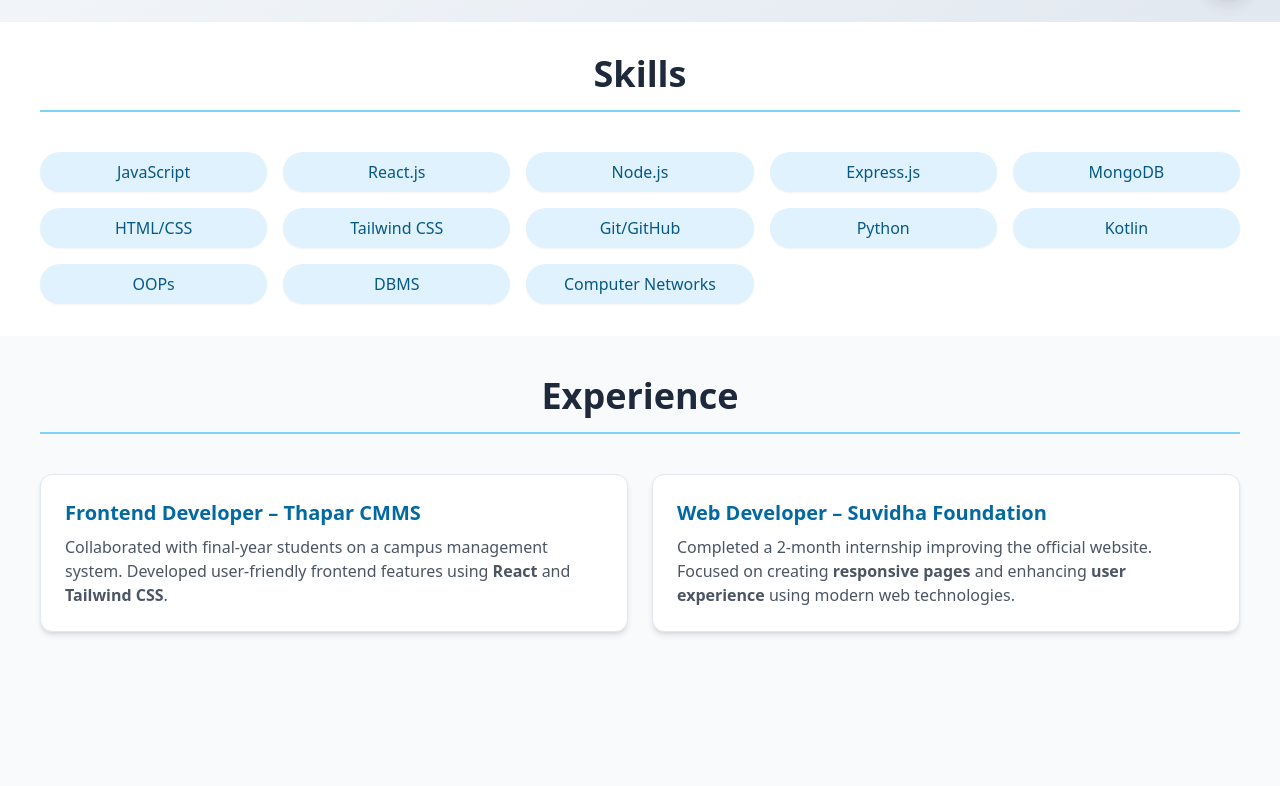
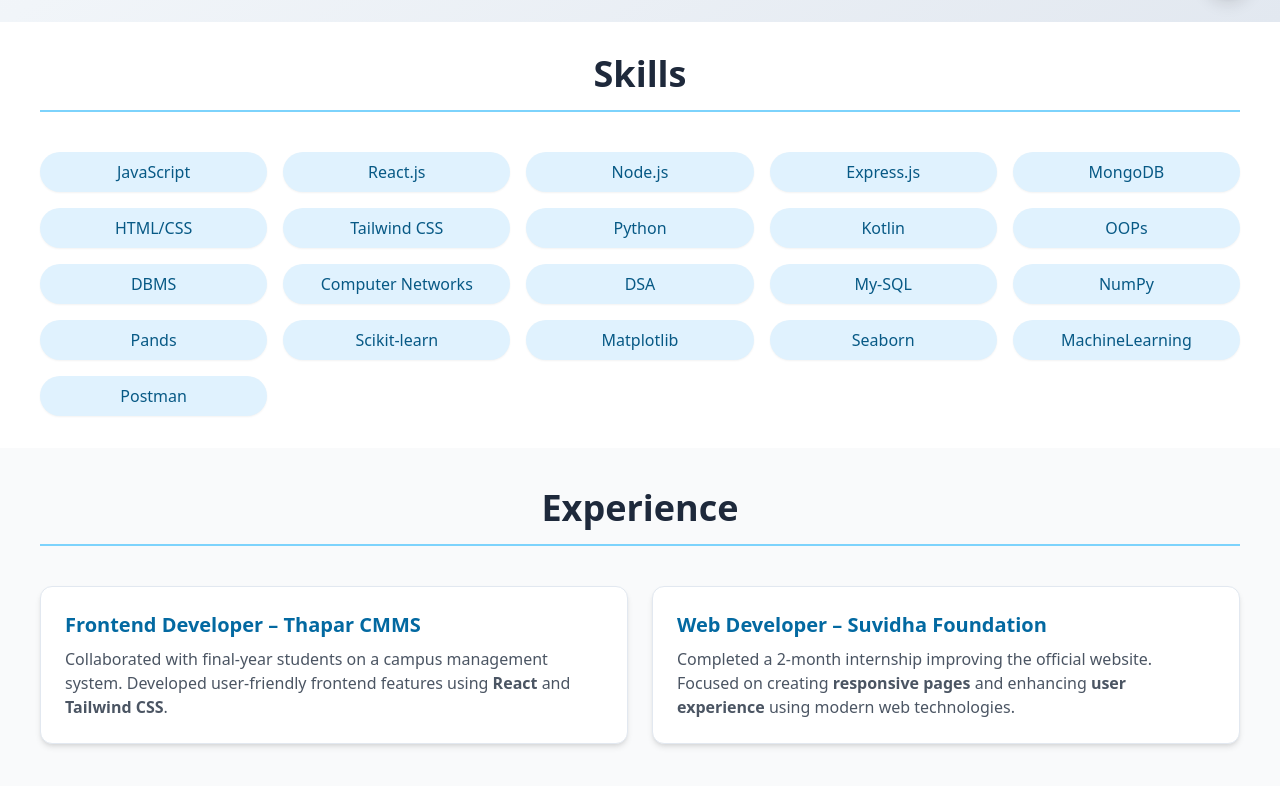
Before and after one commit to Aryan1mishra/Main-Portfolio, a React (Create React App) app: page / in a window 1280 px wide. Shown: the part 778-1564 px from the top of the page. Built offline with nearby package versions, Linux system fonts and the light colour scheme.

Commit message:
new commit

```diff
--- a/public/index.html
+++ b/public/index.html
@@ -2,14 +2,14 @@
 <html lang="en">
   <head>
     <meta charset="utf-8" />
-    <link rel="icon" href="%PUBLIC_URL%/favicon.ico" />
+    <link rel="icon" href="" />
     <meta name="viewport" content="width=device-width, initial-scale=1" />
     <meta name="theme-color" content="#000000" />
     <meta
       name="description"
       content="Web site created using create-react-app"
     />
-    <link rel="apple-touch-icon" href="%PUBLIC_URL%/logo192.png" />
+    <link rel="apple-touch-icon" href="" />
 
     <link rel="manifest" href="%PUBLIC_URL%/manifest.json" />
 
--- a/src/Components/Skills.js
+++ b/src/Components/Skills.js
@@ -25,12 +25,20 @@
     'MongoDB',
     'HTML/CSS',
     'Tailwind CSS',
-    'Git/GitHub',
     'Python',
     'Kotlin',
     'OOPs',
     'DBMS',
     'Computer Networks',
+    'DSA',
+    'My-SQL',
+    'NumPy',
+    'Pands',
+    'Scikit-learn',
+    'Matplotlib',
+    'Seaborn',
+    'MachineLearning',
+    'Postman',
   ];
 
   return (
```
